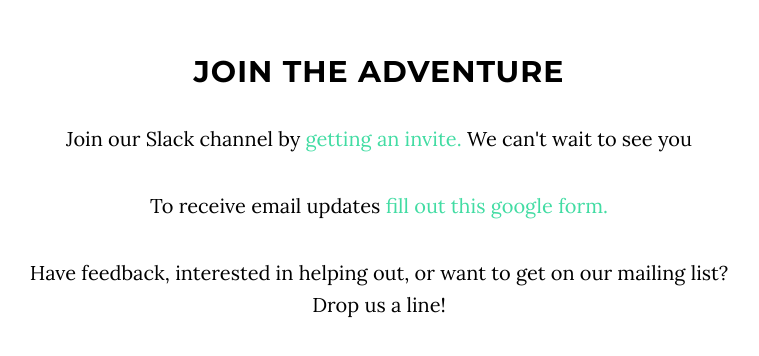
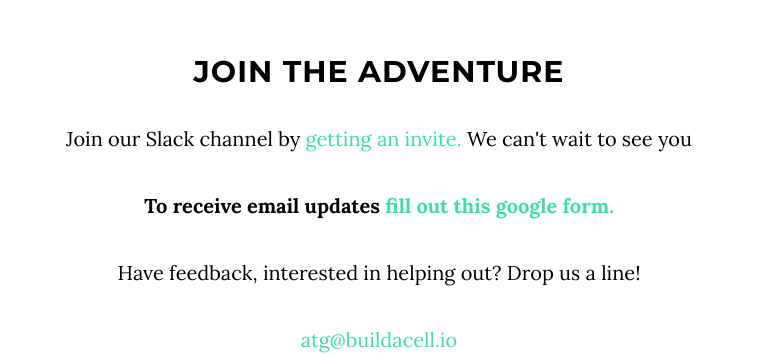
Before and after one commit to BuildACell/buildacell.github.io, a website: page index.html in a window 1280 px wide. Shown: the part 3227-3583 px from the top of the page, without its empty margins (261-1020 px from the left). Drawn offline with nearby package versions, Linux system fonts and the light colour scheme; some packages are replaced by stand-ins of ours.

Commit message:
Update index.html

```diff
--- a/index.html
+++ b/index.html
@@ -152,9 +152,9 @@
             <div class="col-lg-8 col-lg-offset-2">
                 <h2>Join the adventure</h2>
                 <p>Join our Slack channel by <a href="http://buildacell-invite.herokuapp.com/">getting an invite.</a> We can't wait to see you</p>
-                <p>To receive email updates <a href="https://goo.gl/forms/BCMwqsSGcQi0h5ge2"> fill out this google form. </a></p>
+                <p><b>To receive email updates <a href="https://goo.gl/forms/BCMwqsSGcQi0h5ge2"> fill out this google form. </a></b></p>
 
-                <p>Have feedback, interested in helping out, or want to get on our mailing list? Drop us a line!</p>
+                <p>Have feedback, interested in helping out? Drop us a line!</p>
                 <p><a href="mailto:atg@buildacell.io">atg@buildacell.io</a>
                 </p>
                 <ul class="list-inline banner-social-buttons">
```
